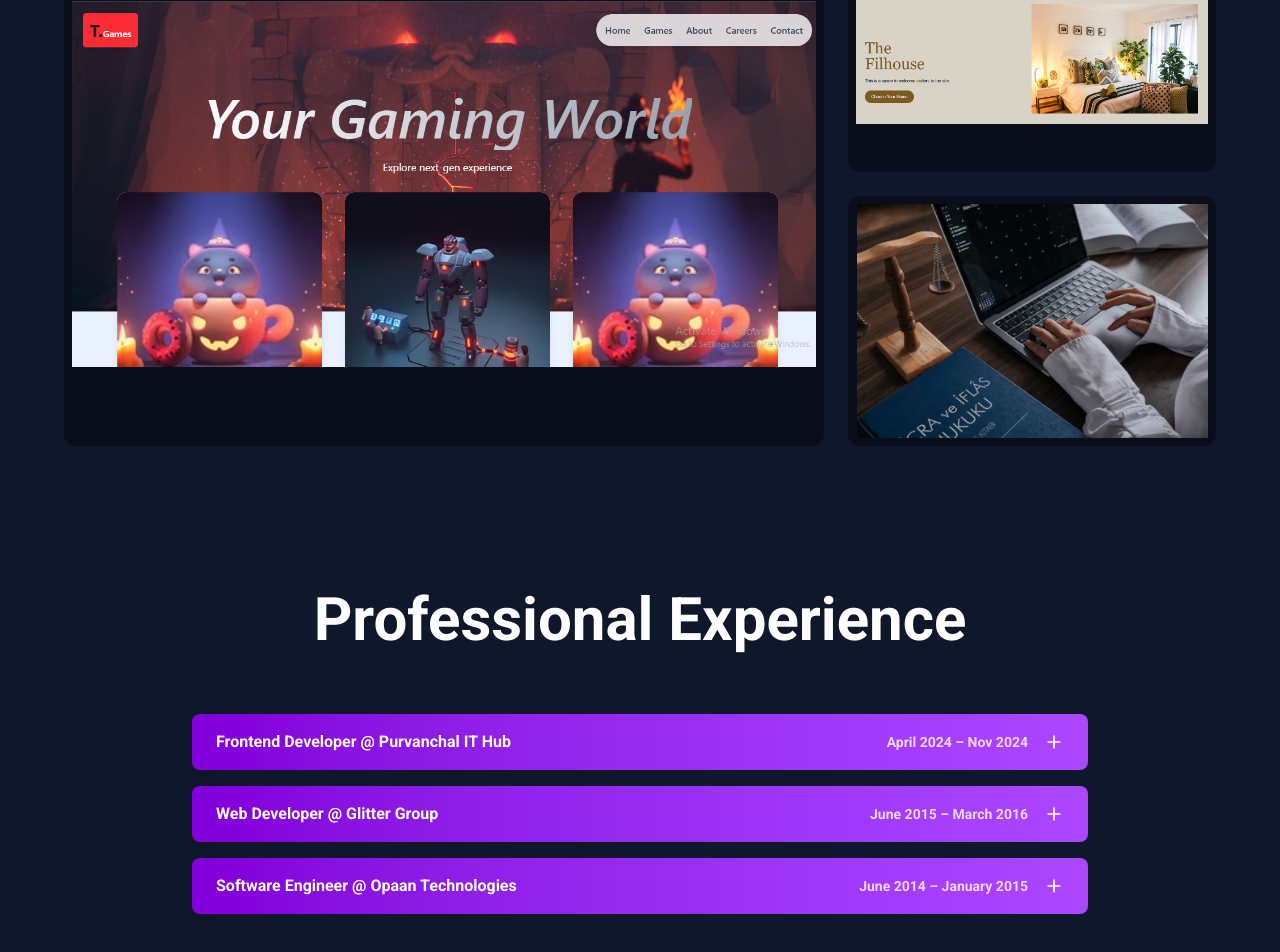
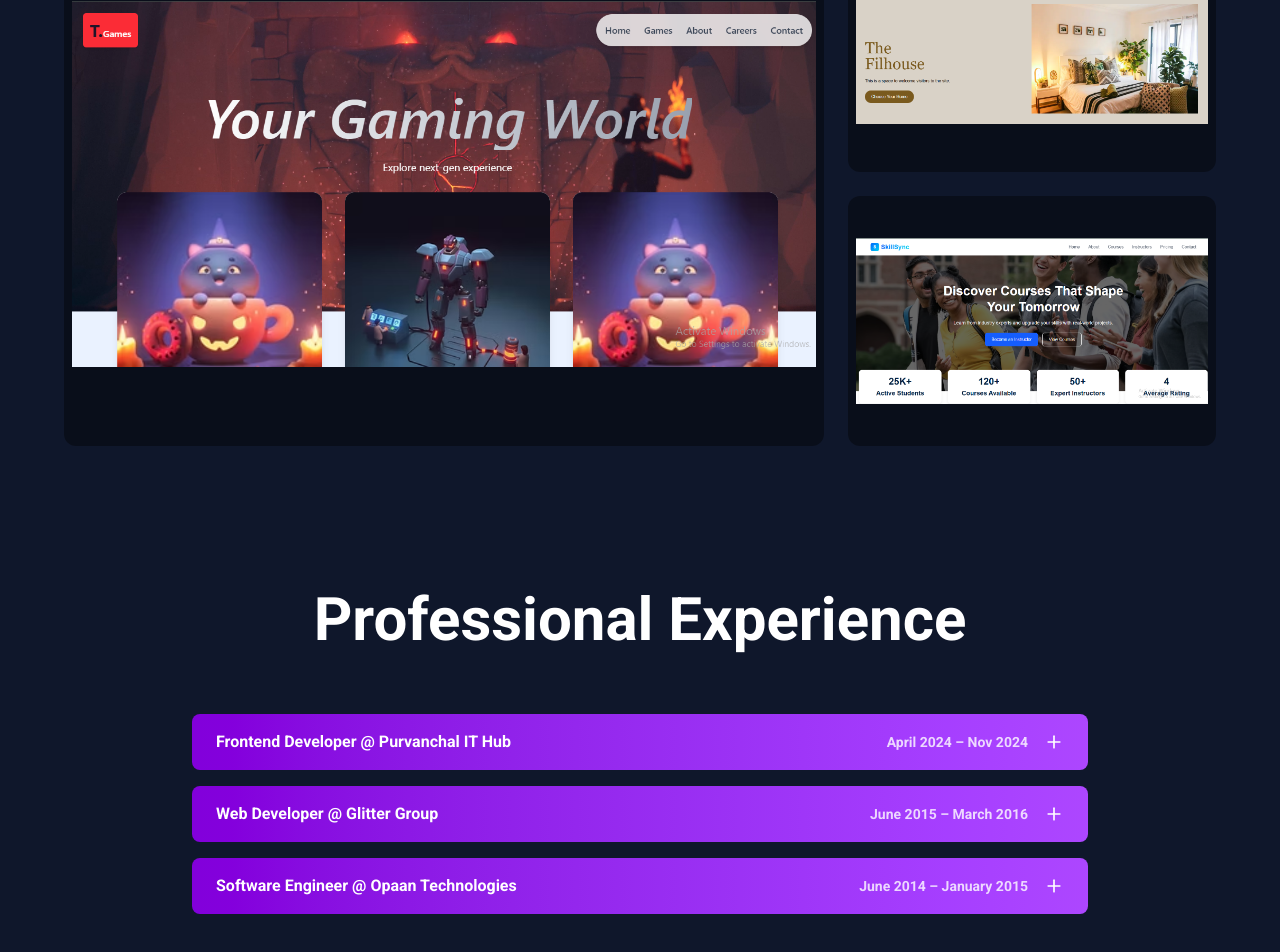
Before and after one commit to chiragha/Blog, a React (Vite) app: page / in a window 1280 px wide. Shown: the part 2156-3108 px from the top of the page. Built offline with nearby package versions, Linux system fonts and the light colour scheme.

Commit message:
Updated project

```diff
--- a/src/components/MyWork/MyWork.jsx
+++ b/src/components/MyWork/MyWork.jsx
@@ -4,7 +4,7 @@ import pic2 from "../../assets/cosmetic_project.gif";
 import pic3 from "../../assets/job_project.PNG";
 import pic4 from "../../assets/2d_game.PNG";
 import pic5 from "../../assets/nextjs.PNG";
-import pic6 from "../../assets/img6.avif";
+import pic6 from "../../assets/Capture1.PNG";
 import { motion } from "framer-motion";
 
 const projects = [
@@ -40,9 +40,9 @@ const projects = [
   },
   {
     id: 6,
-    title: "Creative Landing Page",
+    title: "SkillSync-Landing-Page",
     image: pic6,
-    link: "https://your-site-6.com",
+    link: "https://skill-sync-landing-page.vercel.app/",
   },
 ];
 
```
Also changed, not shown: src/assets/Capture1.PNG (added).
